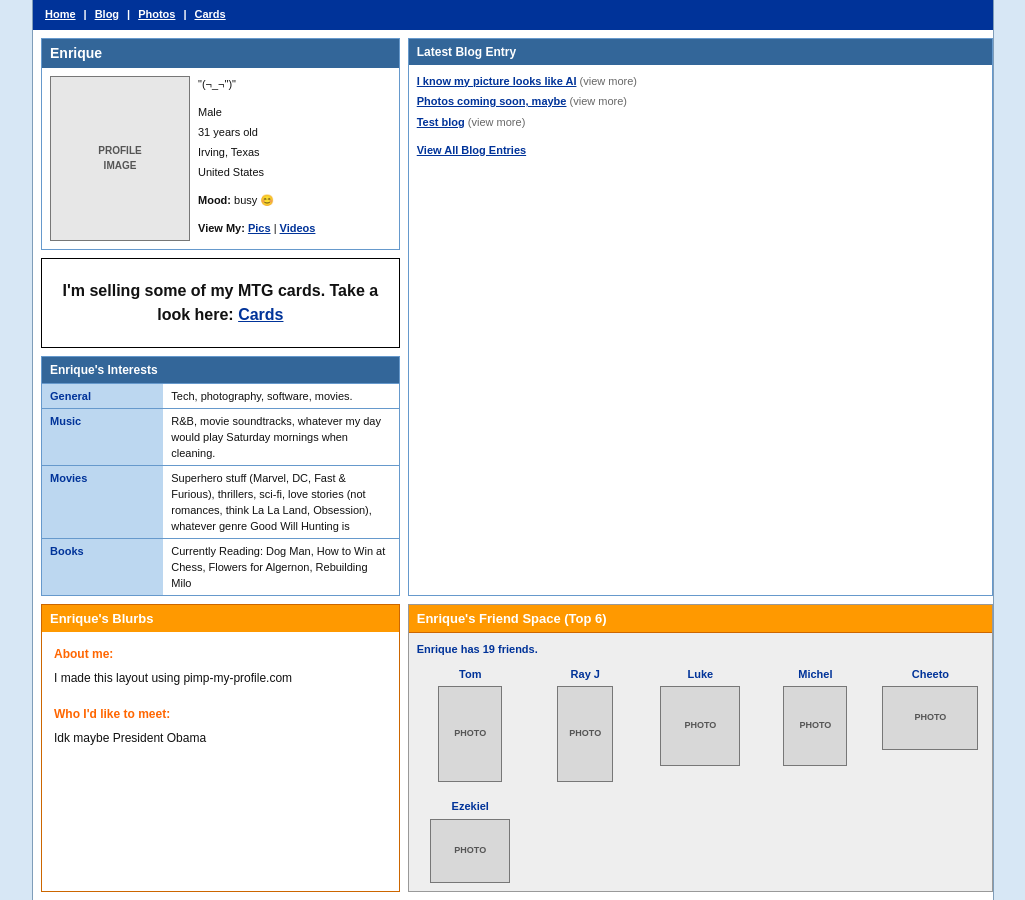
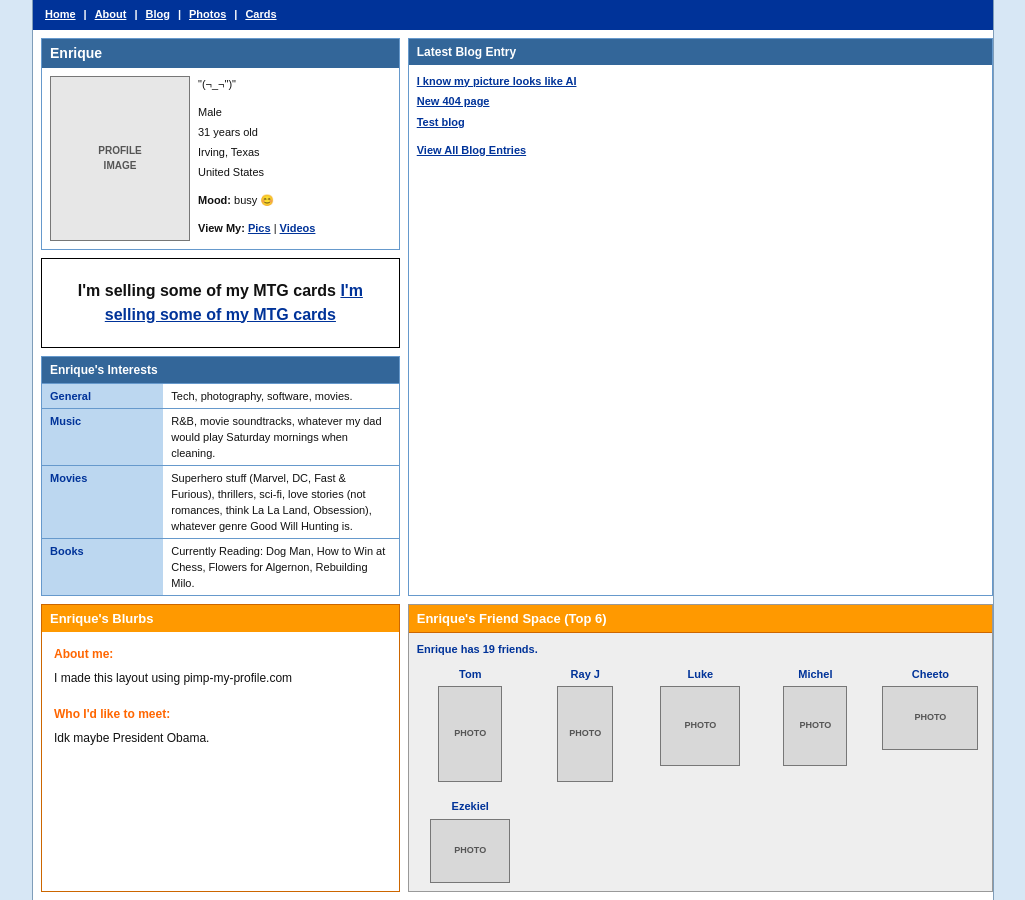
Before and after one commit to enriquebarragan/enriquebarragan.github.io, a Jekyll site: the page built from index.md, in a window 1280 px wide. Shown: the whole page, without its empty margins (127-1152 px from the left). Built offline with Jekyll 4.4.1, drawn with Linux system fonts in a browser that asks for light colours; nearby versions of some CDN libraries.

Commit message:
fixed some home page stuff

```diff
--- a/_layouts/home.html
+++ b/_layouts/home.html
@@ -13,11 +13,13 @@
         <nav aria-label="Primary" class="flex items-center gap-2 px-3 py-1.5 text-[11px] font-bold">
           <a class="underline hover:text-[#ffcc00]" href="/">Home</a>
           <span>|</span>
+          <a class="underline hover:text-[#ffcc00]" href="/about">About</a>
+          <span>|</span>
           <a class="underline hover:text-[#ffcc00]" href="#">Blog</a>
           <span>|</span>
           <a class="underline hover:text-[#ffcc00]" href="#">Photos</a>
           <span>|</span>
-          <a class="underline hover:text-[#ffcc00]" href="/cards/">Cards</a>
+          <a class="underline hover:text-[#ffcc00]" href="/cards">Cards</a>
         </nav>
       </header>
 
@@ -52,8 +54,8 @@
 
           <section class="space-y-2">
             <div class="border border-black bg-white px-4 py-5 text-center text-[16px] font-bold">
-            I'm selling some of my MTG cards. Take a look here:
-            <a class="font-bold text-[#003399] underline" href="/cards">Cards</a>
+            I'm selling some of my MTG cards
+            <a class="font-bold text-[#003399] underline" href="/cards">I'm selling some of my MTG cards</a>
             </div>
 
           <section class="border border-[#6699cc] bg-white">
@@ -69,15 +71,15 @@
                 </tr>
                 <tr class="border-t border-[#6699cc]">
                   <th class="bg-[#bcd7f0] px-2 py-1 text-left align-top text-[#003399]">Music</th>
-                  <td class="bg-white px-2 py-1">R&B, movie soundtracks, whatever my day would play Saturday mornings when cleaning.</td>
+                  <td class="bg-white px-2 py-1">R&B, movie soundtracks, whatever my dad would play Saturday mornings when cleaning.</td>
                 </tr>
                 <tr class="border-t border-[#6699cc]">
                   <th class="bg-[#bcd7f0] px-2 py-1 text-left align-top text-[#003399]">Movies</th>
-                  <td class="bg-white px-2 py-1">Superhero stuff (Marvel, DC, Fast & Furious), thrillers, sci-fi, love stories (not romances, think La La Land, Obsession), whatever genre Good Will Hunting is</td>
+                  <td class="bg-white px-2 py-1">Superhero stuff (Marvel, DC, Fast & Furious), thrillers, sci-fi, love stories (not romances, think La La Land, Obsession), whatever genre Good Will Hunting is.</td>
                 </tr>
                 <tr class="border-t border-[#6699cc]">
                   <th class="bg-[#bcd7f0] px-2 py-1 text-left align-top text-[#003399]">Books</th>
-                  <td class="bg-white px-2 py-1">Currently Reading: Dog Man, How to Win at Chess, Flowers for Algernon, Rebuilding Milo</td>
+                  <td class="bg-white px-2 py-1">Currently Reading: Dog Man, How to Win at Chess, Flowers for Algernon, Rebuilding Milo.</td>
                 </tr>
               </tbody>
             </table>
@@ -93,18 +95,15 @@
             <div class="space-y-1 p-2">
               <p>
                 <a class="font-bold text-[#003399] underline" href="#">I know my picture looks like AI</a>
-                <span class="text-[#666]">(view more)</span>
               </p>
               <p>
-                <a class="font-bold text-[#003399] underline" href="#">Photos coming soon, maybe</a>
-                <span class="text-[#666]">(view more)</span>
+                <a class="font-bold text-[#003399] underline" href="404">New 404 page</a>
               </p>
               <p>
                 <a class="font-bold text-[#003399] underline" href="#">Test blog</a>
-                <span class="text-[#666]">(view more)</span>
               </p>
               <p class="pt-2">
-                <a class="font-bold text-[#003399] underline" href="#">View All Blog Entries</a>
+                <a class="font-bold text-[#003399] underline" href="/blogs">View All Blog Entries</a>
               </p>
             </div>
           </section>
@@ -124,7 +123,7 @@
               <div>
                 <h3 class="mb-1 font-bold text-[#ff6600]">Who I'd like to meet:</h3>
                 <p>
-                  Idk maybe President Obama
+                  Idk maybe President Obama.
                 </p>
               </div>
             </div>
```
